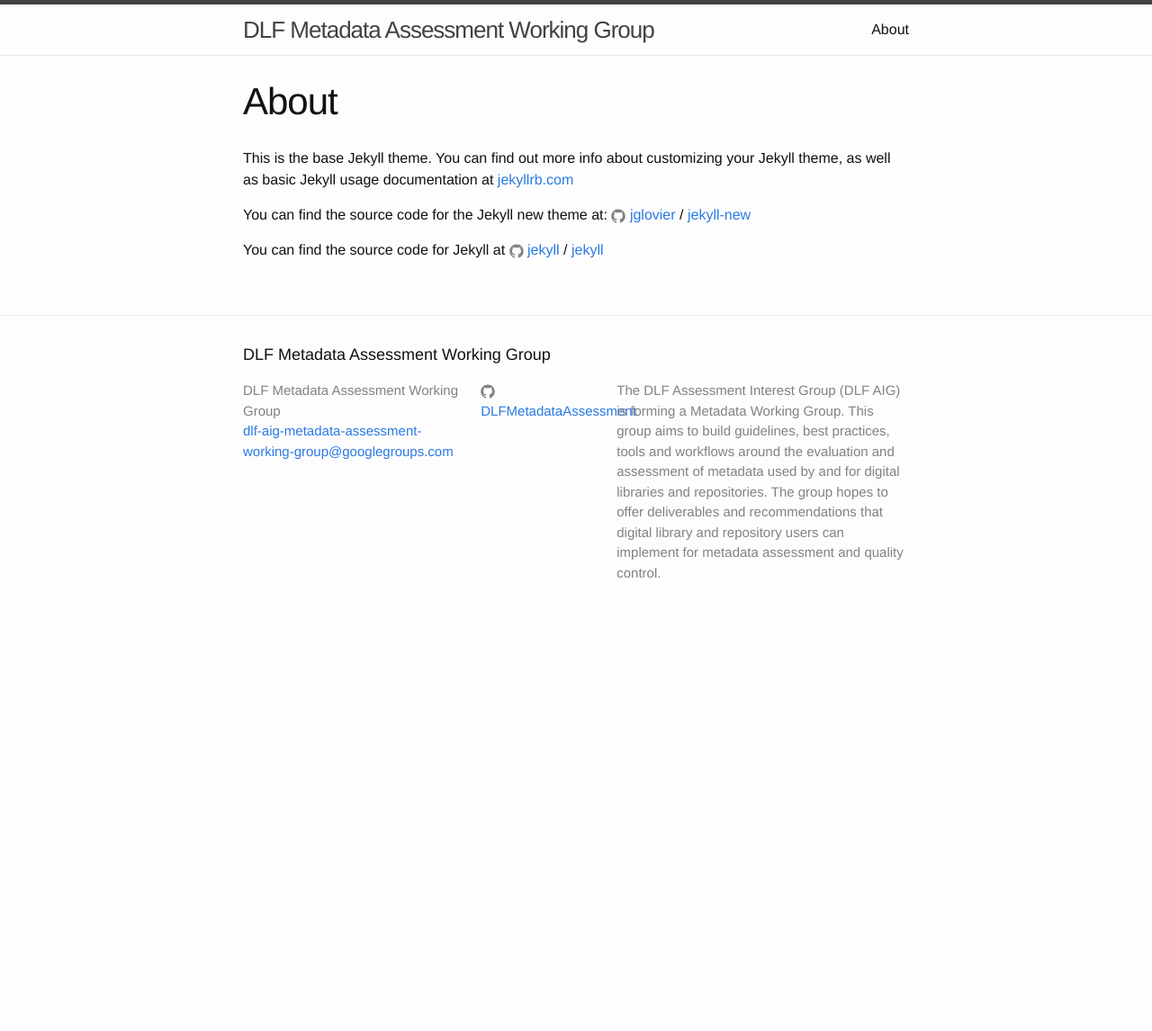
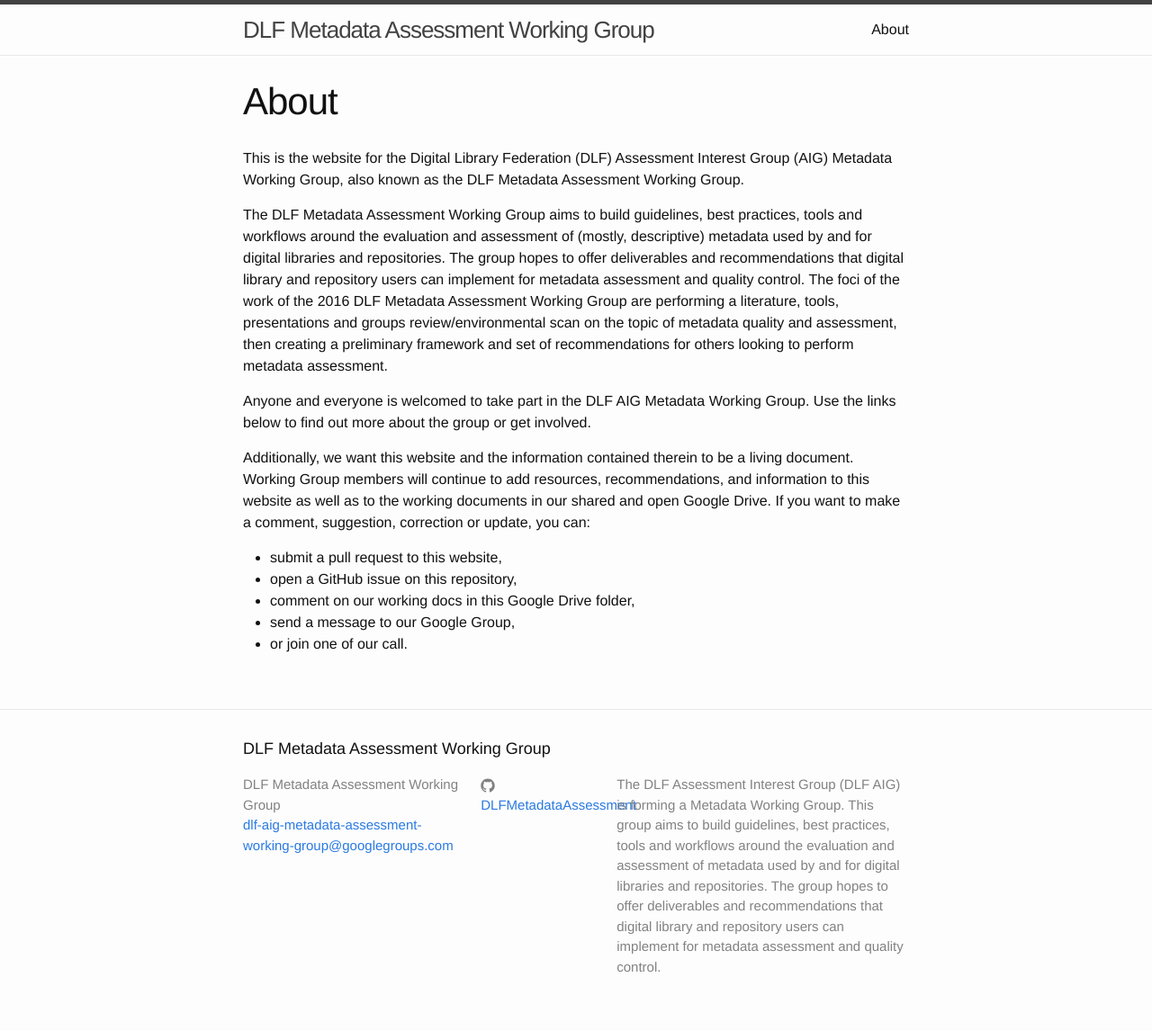
Before and after one commit to DLFMetadataAssessment/DLFMetadataAssessment.github.io, a Jekyll site: the page built from about.md, in a window 1280 px wide. Shown: the whole page at 90% size. Built offline with Jekyll 4.4.1, drawn with Linux system fonts in a browser that asks for light colours; before the commit the page ends 900 px from its top, so only the background shows below that.

Commit message:
updated about page

```diff
--- a/about.md
+++ b/about.md
@@ -4,12 +4,16 @@
 permalink: /about/
 ---
 
-This is the base Jekyll theme. You can find out more info about customizing your Jekyll theme, as well as basic Jekyll usage documentation at [jekyllrb.com](http://jekyllrb.com/)
+This is the website for the Digital Library Federation (DLF) Assessment Interest Group (AIG) Metadata Working Group, also known as the DLF Metadata Assessment Working Group.
 
-You can find the source code for the Jekyll new theme at:
-{% include icon-github.html username="jglovier" %} /
-[jekyll-new](https://github.com/jglovier/jekyll-new)
+The DLF Metadata Assessment Working Group aims to build guidelines, best practices, tools and workflows around the evaluation and assessment of (mostly, descriptive) metadata used by and for digital libraries and repositories. The group hopes to offer deliverables and recommendations that digital library and repository users can implement for metadata assessment and quality control.  The foci of the work of the 2016 DLF Metadata Assessment Working Group are performing a literature, tools, presentations and groups review/environmental scan on the topic of metadata quality and assessment, then creating a preliminary framework and set of recommendations for others looking to perform metadata assessment.
 
-You can find the source code for Jekyll at
-{% include icon-github.html username="jekyll" %} /
-[jekyll](https://github.com/jekyll/jekyll)
+Anyone and everyone is welcomed to take part in the DLF AIG Metadata Working Group. Use the links below to find out more about the group or get involved.
+
+Additionally, we want this website and the information contained therein to be a living document. Working Group members will continue to add resources, recommendations, and information to this website as well as to the working documents in our shared and open Google Drive. If you want to make a comment, suggestion, correction or update, you can:
+
+- submit a pull request to this website,
+- open a GitHub issue on this repository,
+- comment on our working docs in this Google Drive folder,
+- send a message to our Google Group,
+- or join one of our call.
```
Also changed, not shown: feed.xml (deleted, +0 -30 lines), index.html (+0 -16 lines), 6 other files.
